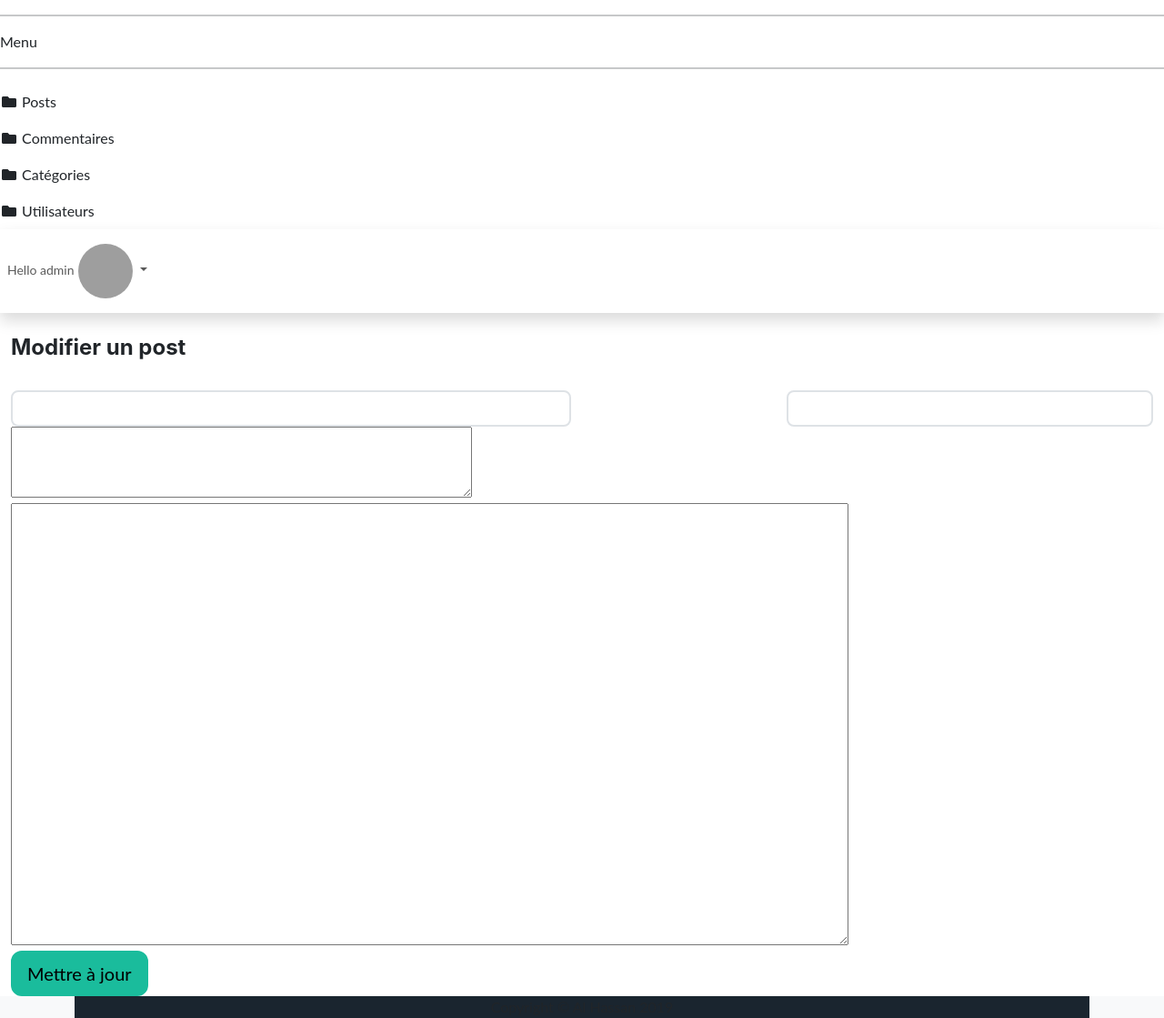
After one commit to assaneba/Blog, a PHP site: template src/views/admin/modify-post.html.twig in a window 1280 px wide. The commit adds this page. Shown: the whole page at 91% size. Run offline with PHP 8.4, Linux system fonts and the light colour scheme; the template is opened without the code that fills it, so the values that code supplies are empty; data comes from the database, SQL or seed files in the repository; style sheets or scripts are compiled from the project's sources; some libraries are stand-ins or nearby versions; grey boxes are pictures that could not be loaded.

Commit message:
Create modify post system

```diff
--- a/src/views/admin/dashbord-layout.html.twig
+++ b/src/views/admin/dashbord-layout.html.twig
@@ -46,7 +46,7 @@
 
         <!-- Nav Item - Posts menu -->
         <li class="nav-item">
-            <a class="nav-link collapsed" href="#" data-toggle="collapse" data-target="#collapsePages" aria-expanded="true" aria-controls="collapsePages">
+            <a class="nav-link collapsed" href="../admin/index" data-toggle="collapse" data-target="#collapsePages" aria-expanded="true" aria-controls="collapsePages">
                 <i class="fas fa-fw fa-folder"></i>
                 <span>Posts</span>
             </a>
--- /dev/null
+++ b/src/views/admin/modify-post.html.twig
@@ -0,0 +1,43 @@
+{% extends 'admin/dashbord-layout.html.twig' %}
+{% block title %} Ajouter un post {% endblock %}
+{% block Content %}
+
+    <h4 class="mx-auto">Modifier un post</h4>
+    <br>
+    <form action="../admin/submitUpdatePost" method="post">
+        <input type="hidden" name="idPost" value="{{ post.idpost }}">
+        <div class="row">
+            <div class="col-md-6">
+                <div class="form-group">
+                    <input type="text" name="title" class="form-control" value="{{ post.title }}">
+                </div>
+            </div>
+            <div class="offset-2 col-md-4">
+                <div class="form-group">
+                    <select name="idCategory" class="form-control">
+                        <option value="{{ postCategory.idcategory }}" selected>{{ postCategory.name }}</option>
+                        {% for category in categories %}
+                            {% if category.idcategory != postCategory.idcategory %}
+                        <option value="{{ category.idcategory }}">{{ category.name }}</option>
+                            {% endif %}
+                        {% endfor %}
+                    </select>
+                </div>
+            </div>
+            <div class="col-md-12">
+                <div class="form-group">
+                    <textarea name="lead" cols="54" rows="3"> {{ post.lead }}</textarea>
+                </div>
+                <div class="form-group">
+                    <textarea name="content" cols="100" rows="20">{{ post.content }}</textarea>
+                </div>
+            </div>
+        </div>
+        <div class="float-right">
+            <div class="form-group">
+                <button class="btn btn-primary btn-lg btn-block" id="submit">Mettre à jour</button>
+            </div>
+        </div>
+    </form>
+
+{% endblock %}
```
Also changed, not shown: src/Controller/AdminController.php (+32 -2 lines), src/Model/Manager/CategoryManager.php (+20 -0 lines), src/Model/Manager/PostManager.php (+21 -0 lines).
